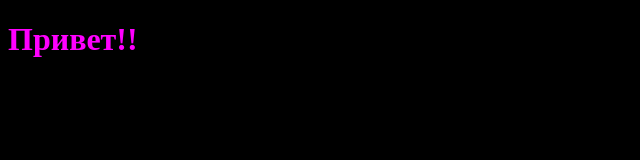
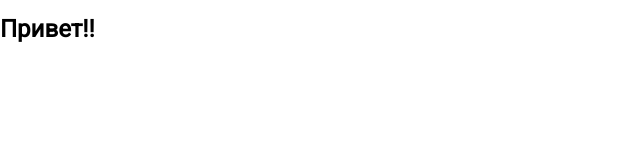
Before and after one commit to Alexandrsv/exceljs, a website built with webpack: page src/index.html in a window 1280 px wide. Shown: the whole page, without its empty margins (0-640 px from the left). Built offline with nearby package versions, Linux system fonts and the light colour scheme.

Commit message:
add normalize.css and font

```diff
--- a/package.json
+++ b/package.json
@@ -22,6 +22,7 @@
   "homepage": "https://github.com/Alexandrsv/exceljs#readme",
   "dependencies": {
     "@babel/polyfill": "^7.12.1",
+    "normalize.css": "^8.0.1",
     "webpack-cli": "^4.9.2"
   },
   "devDependencies": {
--- a/src/scss/index.scss
+++ b/src/scss/index.scss
@@ -1,6 +1,14 @@
-$red: black;
+@import "~normalize.css";
+@import url('https://fonts.googleapis.com/css?family=Roboto&display=swap');
+
+
+* {
+  box-sizing: border-box;
+  margin: 0;
+  padding: 0;
+}
 
 body {
-  background: $red;
-  color: fuchsia;
+  font-family: 'Roboto', sans-serif;
+  font-size: 12px;
 }
```
Also changed, not shown: 1 other file.
